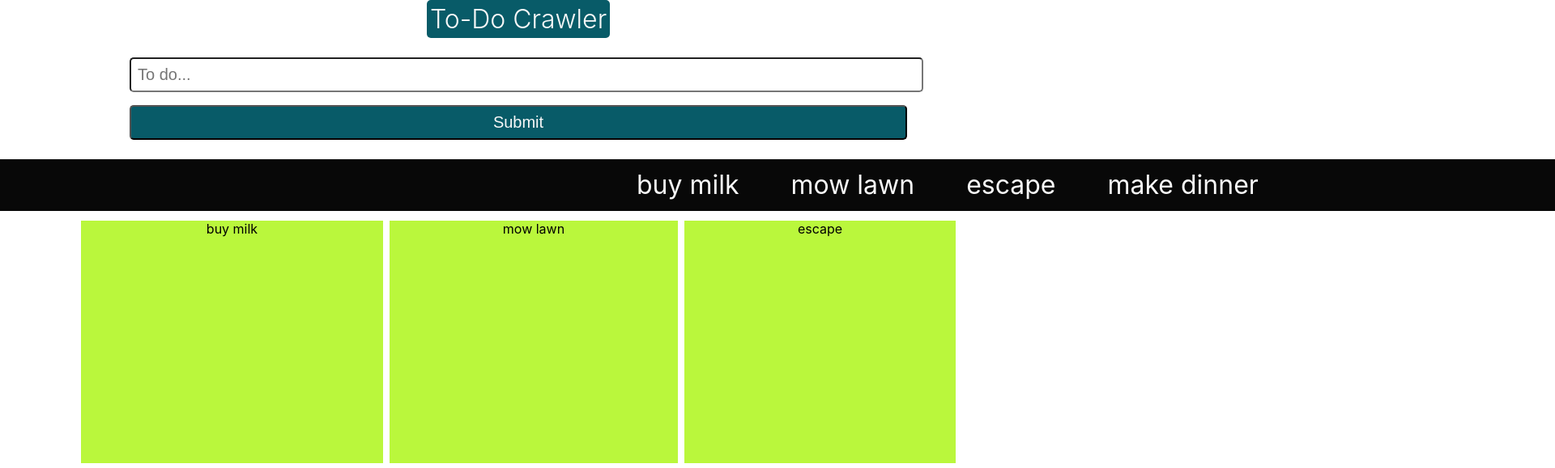
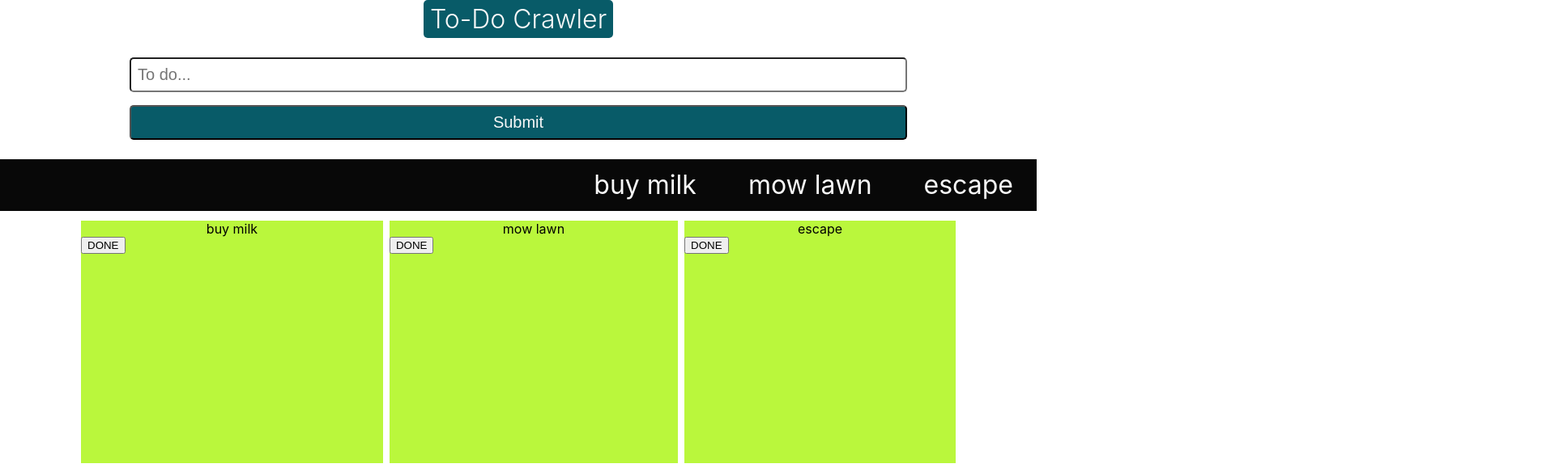
Before and after one commit to Holgermueller/todocrawl, a React (Create React App) app: page / in a window 1280 px wide. Shown: the top 579 px of the page at 81% size, 1920 px wide, since content can reach past the window. Built offline with nearby package versions, Linux system fonts and the light colour scheme.

Commit message:
got add function working some styling

```diff
--- a/src/App.css
+++ b/src/App.css
@@ -2,6 +2,16 @@
   --blackColor: #080808;
   --white-color: #f8f8f8;
   --main-color: #085b68;
+}
+
+* {
+  box-sizing: border-box;
+}
+
+html,
+body {
+  max-width: 100%;
+  overflow-x: hidden;
 }
 
 header {
@@ -10,7 +20,7 @@ header {
   text-align: center;
   background-color: var(--main-color);
   color: var(--white-color);
-  padding: 0.25rem;
+  padding: 0.25rem 0.5rem;
   width: max-content;
   margin: auto;
   border-radius: 5px;
@@ -45,10 +55,11 @@ section {
   font-size: 2rem;
   padding-left: 100%;
   white-space: nowrap;
+  width: 100%;
   overflow: hidden;
-  width: 85%;
   margin: 0.25rem auto;
   height: 4rem;
+  box-sizing: content-box;
 }
 
 .crawl {
@@ -58,6 +69,7 @@ section {
   animation: crawl 20s linear infinite;
   height: 4rem;
   line-height: 4rem;
+  box-sizing: content-box;
 }
 
 .crawl-item {
@@ -68,11 +80,12 @@ section {
 
 @keyframes crawl {
   0% {
-    transform: translate(0, 0);
+    transform: translate3d(0, 0, 0);
+    visibility: visible;
   }
 
   100% {
-    transform: translate(-100%, 0);
+    transform: translate3d(-100%, 0, 0);
   }
 }
 
@@ -90,6 +103,18 @@ section {
   min-height: 300px;
 }
 
+.done-button-container {
+  width: 100%;
+  display: flex;
+}
+
+.done-button {
+  bottom: 0;
+  left: 0;
+  position: relative;
+  align-self: flex-end;
+}
+
 footer {
   bottom: 0;
   left: 0;
@@ -97,6 +122,8 @@ footer {
   position: relative;
   font-size: 1.25 rem;
   color: var(--blackColor);
+  padding: 4px;
+  text-align: center;
 }
 
 @media (max-width: 800px) {
--- a/src/components/Crawl.js
+++ b/src/components/Crawl.js
@@ -4,7 +4,7 @@ export default function Crawler() {
   const { todos } = useSelector((state) => state.todos);
 
   return (
-    <section>
+    <section className="crawl-section">
       <div className="crawl-feed">
         <div className="crawl">
           {todos.map((todo, i) => (
--- a/src/components/InputForm.js
+++ b/src/components/InputForm.js
@@ -4,10 +4,10 @@ import { addTodo } from "../features/todos/todoSlice";
 
 export default function InputForm() {
   const [formData, setFormData] = useState({
-    todo: "",
+    name: "",
   });
 
-  const { todo } = formData;
+  const { name } = formData;
 
   const dispatch = useDispatch();
 
@@ -21,26 +21,28 @@ export default function InputForm() {
   const handleSubmit = (e) => {
     e.preventDefault();
 
-    if (todo === "") {
+    if (name === "") {
       alert("Error: Please fill out the field!");
     }
 
-    const todoData = { todo };
+    const todoData = { name };
+
+    console.log(todoData);
 
     dispatch(addTodo(todoData));
 
-    setFormData({ todo: "" });
+    setFormData({ name: "" });
   };
 
   return (
-    <section>
+    <section className="to-do-form">
       <form className="form">
         <input
           className="input"
-          name="todo"
+          name="name"
           type="text"
           placeholder="To do..."
-          value={todo}
+          value={name}
           onChange={onChange}
         />
         <input
--- a/src/components/ToDos.js
+++ b/src/components/ToDos.js
@@ -4,11 +4,14 @@ export default function ToDos() {
   const { todos } = useSelector((state) => state.todos);
 
   return (
-    <section>
+    <section className="to-do-list">
       <div className="todo-grid">
         {todos.map((todo, i) => (
           <div className="todo-item" key={i}>
             {todo.name}
+            <div className="done-button-container">
+              <button className="done-button">DONE</button>
+            </div>
           </div>
         ))}
       </div>
--- a/src/features/todos/todoSlice.js
+++ b/src/features/todos/todoSlice.js
@@ -12,9 +12,9 @@ export const todoSlice = createSlice({
   },
   reducers: {
     addTodo(state, action) {
-      console.log(state.todos);
+      console.log(action);
       state.todos.push({
-        name: action.payload.todoData,
+        name: action.payload.name,
       });
     },
     removeTodo(state, action) {},
```
Also changed, not shown: src/features/todos/todoService.js (deleted).
